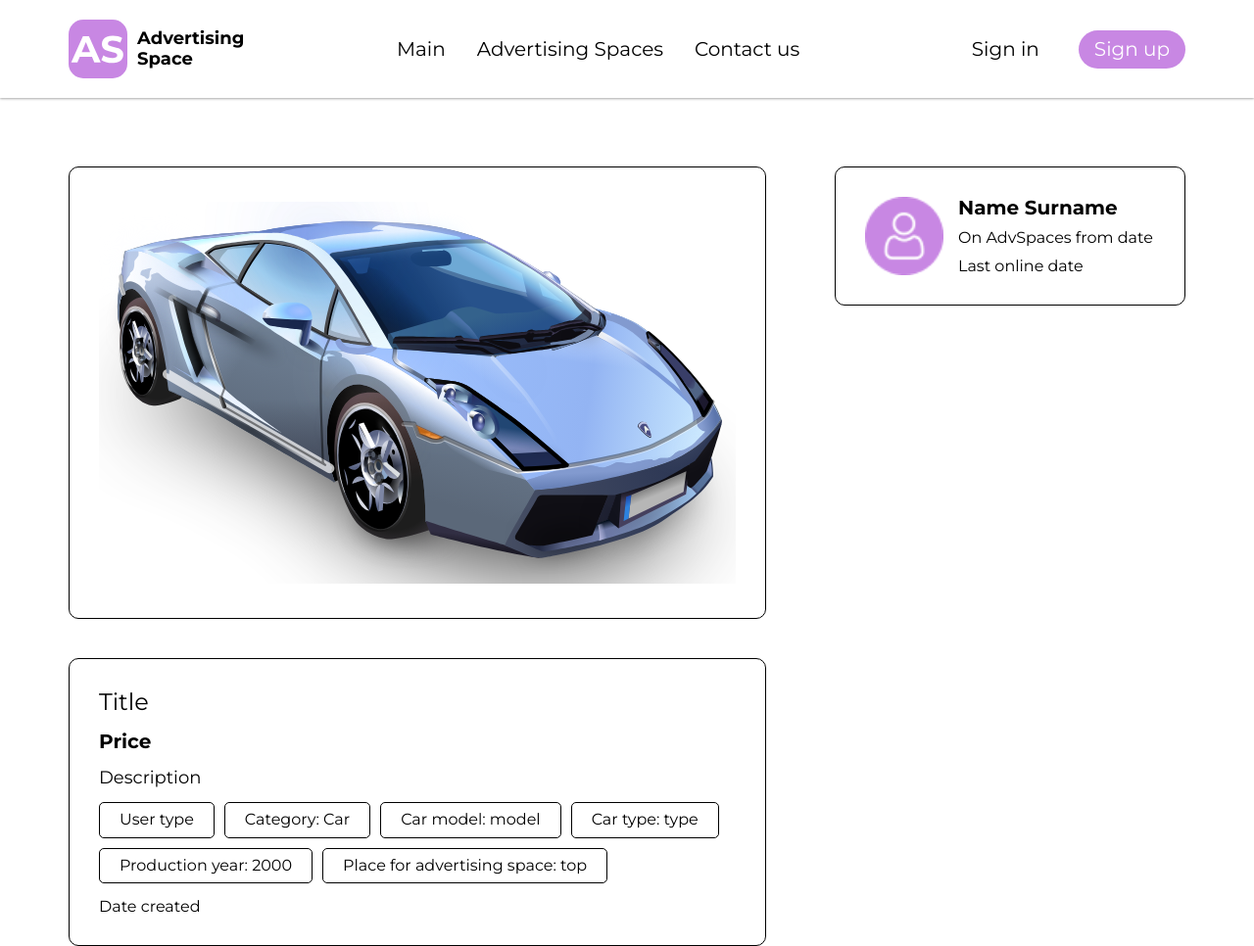
After one commit to Dolphin1311/mysite, a Django app: template mysite/advertisements/templates/advertisements/adv-space.html in a window 1280 px wide. The commit adds this page. Shown: the whole page at 98% size. Run offline with Django 3.2, Linux system fonts and the light colour scheme; the template is opened without the code that fills it, so the values that code supplies are empty; parts of the project's set-up code (start-up, migrations or seed data) failed here and were passed over.

Commit message:
Add adv-space.html and adv-space-style.css. Changes in other files

```diff
--- /dev/null
+++ b/mysite/advertisements/static/advertisements/css/adv-space-style.css
@@ -0,0 +1,96 @@
+img{
+    width: 100%;
+    height: 100%;
+}
+
+h1{
+    font-size: 24px;
+    font-weight: 400;
+}
+
+h2{
+    font-size: 20px;
+    font-weight: 700;
+}
+
+.content{
+    display: flex;
+}
+
+.container{
+    padding: 30px;
+    border: 1px solid black;
+    border-radius: 10px;
+}
+
+.images-with-info{
+    display: flex;
+    flex-direction: column;
+}
+
+.images{
+    width: 650px;
+    margin: 70px 70px 40px 0;
+}
+
+.adv-space-image{
+    width: 650px;
+    height: 400px;
+}
+
+.info{
+    width: 650px;
+}
+
+.info-items{
+    display: flex;
+    flex-direction: column;
+    justify-content: space-between;
+    gap: 15px;
+}
+
+.title, .price, .user-name{
+    margin: 0;
+}
+
+.description{
+    font-size: 18px;
+}
+
+.general-info{
+    display: flex;
+    flex-direction: row;
+    flex-wrap: wrap;
+    margin-bottom: -10px;
+}
+
+.general-info div{
+    border: 1px solid black;
+    border-radius: 5px;
+    padding: 8px 20px;
+    font-size: 16px;
+    margin-right: 10px;
+    margin-bottom: 10px;
+}
+
+.contact{
+    width: 360px;
+    align-self: flex-start;
+    margin-top: 70px;
+}
+
+.user-items{
+    display: flex;
+}
+
+.user-image{
+    width: 80px;
+    height: 80px;
+    margin-right: 15px;
+}
+
+.user-info{
+    display: flex;
+    flex-direction: column;
+    justify-content: space-between;
+}
--- a/mysite/advertisements/templates/advertisements/add-adv-space.html
+++ b/mysite/advertisements/templates/advertisements/add-adv-space.html
@@ -88,8 +88,3 @@
     </div>
 </div>
 {% endblock %}
-<!--<form action="#" method="post" enctype="multipart/form-data">-->
-<!--    {% csrf_token %}-->
-<!--    {{ form.as_p }}-->
-<!--    <input type="submit" value="Submit">-->
-<!--</form>-->
--- /dev/null
+++ b/mysite/advertisements/templates/advertisements/adv-space.html
@@ -0,0 +1,69 @@
+{% extends 'base.html' %}
+{% load static %}
+{% load generic_tags %}
+
+{% block css %}
+<link rel="stylesheet" href="{% static 'advertisements/css/adv-space-style.css' %}"/>
+{% endblock %}
+
+{% block content %}
+<div class="main-content">
+    <div class="wrapper">
+        <div class="content">
+            <div class="images-with-info">
+                <div class="images-with-info-items">
+                    <div class="images container">
+                        <div class="images-items">
+                            <div class="adv-space-image">
+                                <img src="../image/car.svg" alt="">
+                            </div>
+                        </div>
+                    </div>
+                    <div class="info container">
+                        <div class="info-items">
+                            <h1 class="title">Title</h1>
+                            <h2 class="price">Price</h2>
+                            <div class="description">Description</div>
+                            <div class="general-info">
+                                <div class="user-type">
+                                    <span>User type</span>
+                                </div>
+                                <div class="category">
+                                    <span>Category: Car</span>
+                                </div>
+                                <div class="car-model">
+                                    <span>Car model: model</span>
+                                </div>
+                                <div class="car-type">
+                                    <span>Car type: type</span>
+                                </div>
+                                <div class="car-year">
+                                    <span>Production year: 2000</span>
+                                </div>
+                                <div class="car-place">
+                                    <span>Place for advertising space: top</span>
+                                </div>
+                            </div>
+                            <div class="date-created">Date created</div>
+                        </div>
+                    </div>
+                </div>
+            </div>
+            <div class="contact container">
+                <div class="contact-items">
+                    <div class="user-items">
+                        <div class="user-image">
+                            <img src="../image/user-icon.png" alt="">
+                        </div>
+                        <div class="user-info">
+                            <h2 class="user-name">Name Surname</h2>
+                            <div class="user-date-enter">On AdvSpaces from date</div>
+                            <div class="user-last-login">Last online date</div>
+                        </div>
+                    </div>
+                </div>
+            </div>
+        </div>
+    </div>
+</div>
+{% endblock %}
--- a/mysite/advertisements/urls.py
+++ b/mysite/advertisements/urls.py
@@ -5,5 +5,6 @@ from .views import HomeView, add_adv_space_view, AdvSpacesView
 urlpatterns = [
     path('', HomeView.as_view(), name='home'),
     path('adv-spaces/', AdvSpacesView.as_view(), name='adv_spaces'),
-    path('add-adv/', add_adv_space_view, name='add_adv_space')
+    path('add-adv/', add_adv_space_view, name='add_adv_space'),
+    path('adv-space/')
 ]
--- a/mysite/lib/templates/header.html
+++ b/mysite/lib/templates/header.html
@@ -19,7 +19,7 @@
             {% if user.is_authenticated %}
                 <div class="account">
                     <a href="{% url 'logout' %}">Log out</a>
-                    <a href="#"><img class="account-image" src="{% static 'image/user-icon.png' %}" alt="user_icon"></a>
+                    <a href="{% url 'user_adv_spaces' %}"><img class="account-image" src="{% static 'image/user-icon.png' %}" alt="user_icon"></a>
                 </div>
             {% else %}
                 <div class="login-buttons">
--- a/mysite/users/templates/users/user-cabinet-adv-spaces.html
+++ b/mysite/users/templates/users/user-cabinet-adv-spaces.html
@@ -34,7 +34,7 @@
         </div>
         {% endif %}
         <div class="button-holder">
-            <a href="" type="button" id="add-adv-space">Add advertising space</a>
+            <a href="{% url 'add_adv_space' %}" type="button" id="add-adv-space">Add advertising space</a>
         </div>
     </div>
 </div>
```
Also changed, not shown: mysite/advertisements/models.py (+6 -3 lines).
